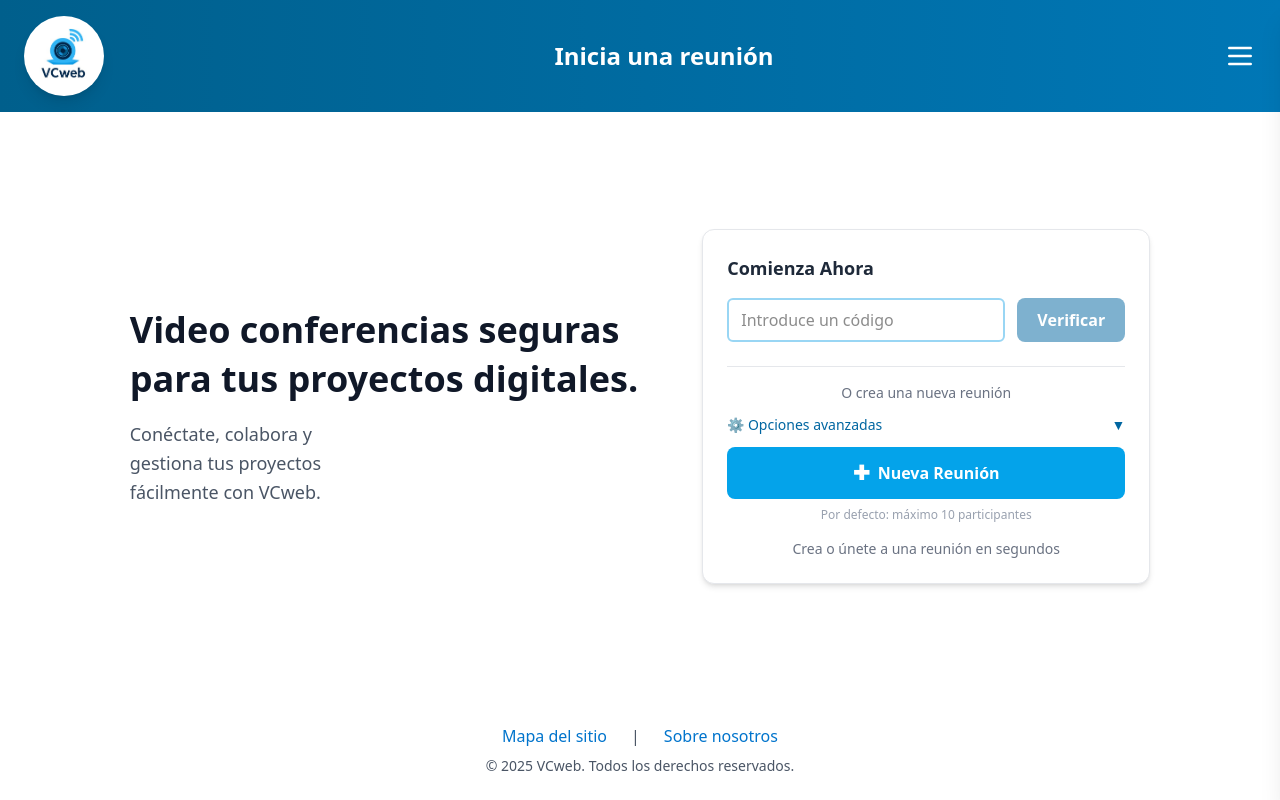
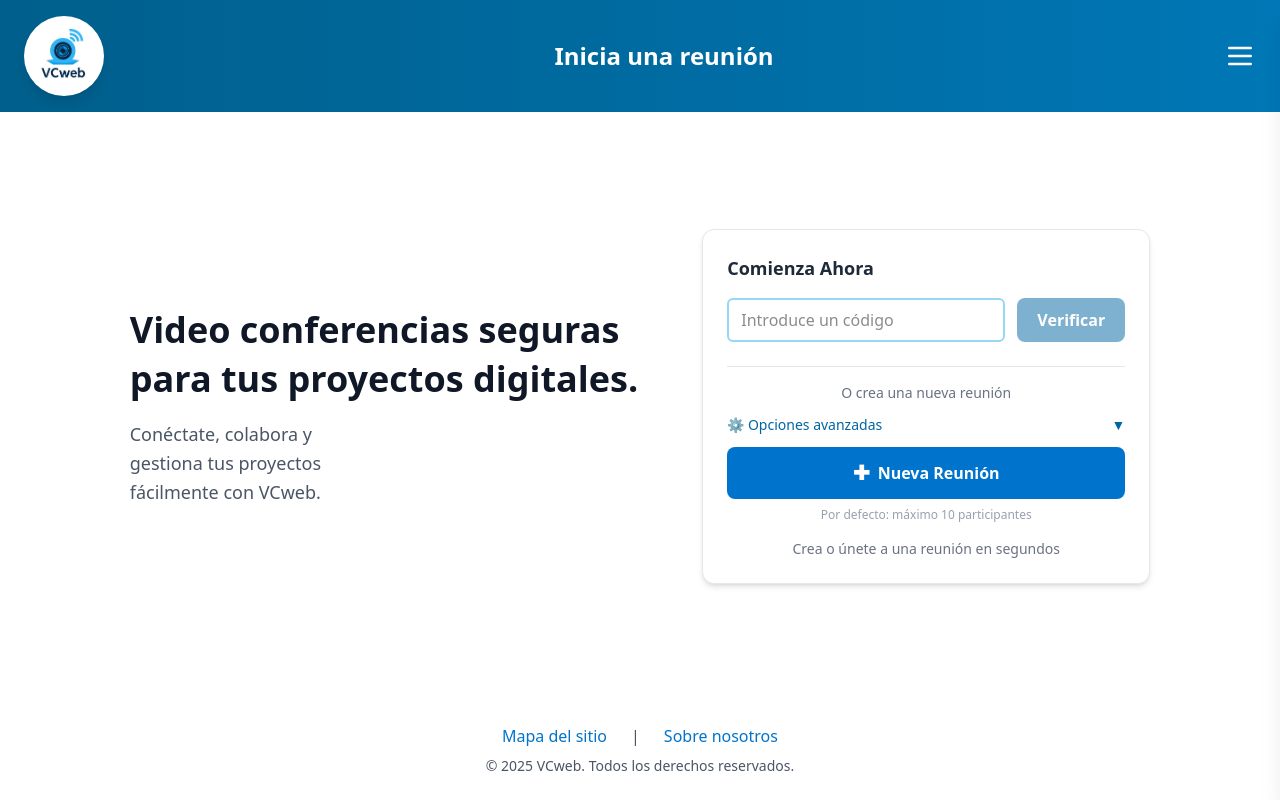
Before and after one commit to MarcoCastr0/VCweb-Front, a React (Vite) app: page /start-meeting in a window 1280 px wide. Built offline with nearby package versions, Linux system fonts and the light colour scheme; no server answers; sample sign-in values are in the browser's storage.

Commit message:
change in StartMeeting.tsx

```diff
--- a/src/index.css
+++ b/src/index.css
@@ -23,7 +23,7 @@ div.bg-white.p-12 {
 
 /* Botón Primario – Cumple WCAG AA */
 .btn {
-  @apply bg-[#0066A1] text-white font-semibold
+  @apply bg-[#0074CC] text-white font-semibold
   py-3 px-6 text-[16px]
   rounded-xl transition-all hover:bg-[#004F80] shadow-lg
   w-full max-w-[300px] mx-auto block;
--- a/src/pages/StartMeeting.tsx
+++ b/src/pages/StartMeeting.tsx
@@ -235,8 +235,8 @@ const StartMeeting = () => {
               type="button"
               onClick={handleNewMeeting}
               disabled={loading}
-              className="w-full bg-[#04A3EA] text-white font-semibold py-3 rounded-lg
-                         transition-all hover:bg-[#0388C7] hover:shadow-md
+              className="w-full bg-[#0074CC] text-white font-semibold py-3 rounded-lg
+                         transition-all hover:bg-[#004F80] hover:shadow-md
                          focus-visible:ring-2 focus-visible:ring-white
                          disabled:opacity-50 disabled:cursor-not-allowed
                          flex items-center justify-center gap-2"
```
